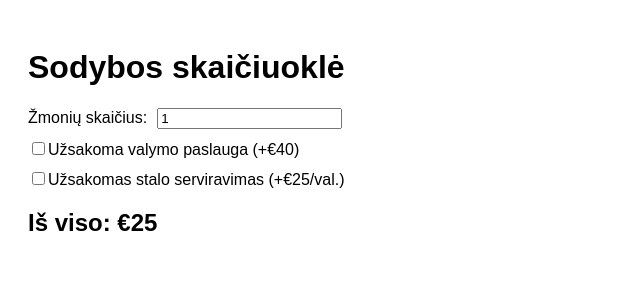
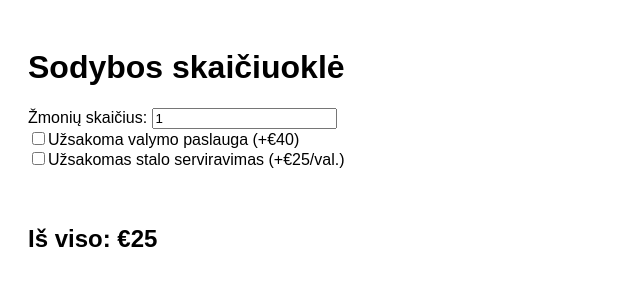
Before and after one commit to aukseeskua/Sodybosskaiciuokle2025, a React (Vite) app: page / in a window 1280 px wide. Shown: the top 300 px of the page, without its empty margins (0-640 px from the left). Built offline with nearby package versions, Linux system fonts and the light colour scheme.

Commit message:
Update App.jsx

```diff
--- a/src/App.jsx
+++ b/src/App.jsx
@@ -20,51 +20,50 @@ export default function App() {
       <h1>Sodybos skaičiuoklė</h1>
 
       <label>
-        Žmonių skaičius:
+        Žmonių skaičius:{' '}
         <input
           type="number"
           value={people}
           min="1"
-          onChange={(e) => setPeople(parseInt(e.target.value))}
-          style={{ marginLeft: '10px' }}
+          onChange={(e) => setPeople(parseInt(e.target.value) || 1)}
         />
       </label>
+      <br />
 
-      <div style={{ marginTop: '10px' }}>
       <label>
         <input
           type="checkbox"
           checked={cleaning}
-            onChange={() => setCleaning(!cleaning)}
+          onChange={(e) => setCleaning(e.target.checked)}
         />
         Užsakoma valymo paslauga (+€40)
       </label>
-      </div>
+      <br />
 
-      <div style={{ marginTop: '10px' }}>
       <label>
         <input
           type="checkbox"
           checked={serving}
-            onChange={() => setServing(!serving)}
+          onChange={(e) => setServing(e.target.checked)}
         />
         Užsakomas stalo serviravimas (+€25/val.)
       </label>
+      <br />
+
       {serving && (
-          <div style={{ marginTop: '5px', marginLeft: '20px' }}>
-            Valandų skaičius:
+        <label>
+          Valandų skaičius:{' '}
           <input
             type="number"
             value={servingHours}
             min="1"
-              onChange={(e) => setServingHours(parseInt(e.target.value))}
-              style={{ marginLeft: '10px' }}
+            onChange={(e) => setServingHours(parseInt(e.target.value) || 1)}
           />
-          </div>
+        </label>
       )}
-      </div>
+      <br /><br />
 
-      <h2 style={{ marginTop: '20px' }}>Iš viso: €{total}</h2>
+      <h2>Iš viso: €{total}</h2>
     </div>
   );
 }
```
Lines whose indentation alone changed are shown as unchanged.
